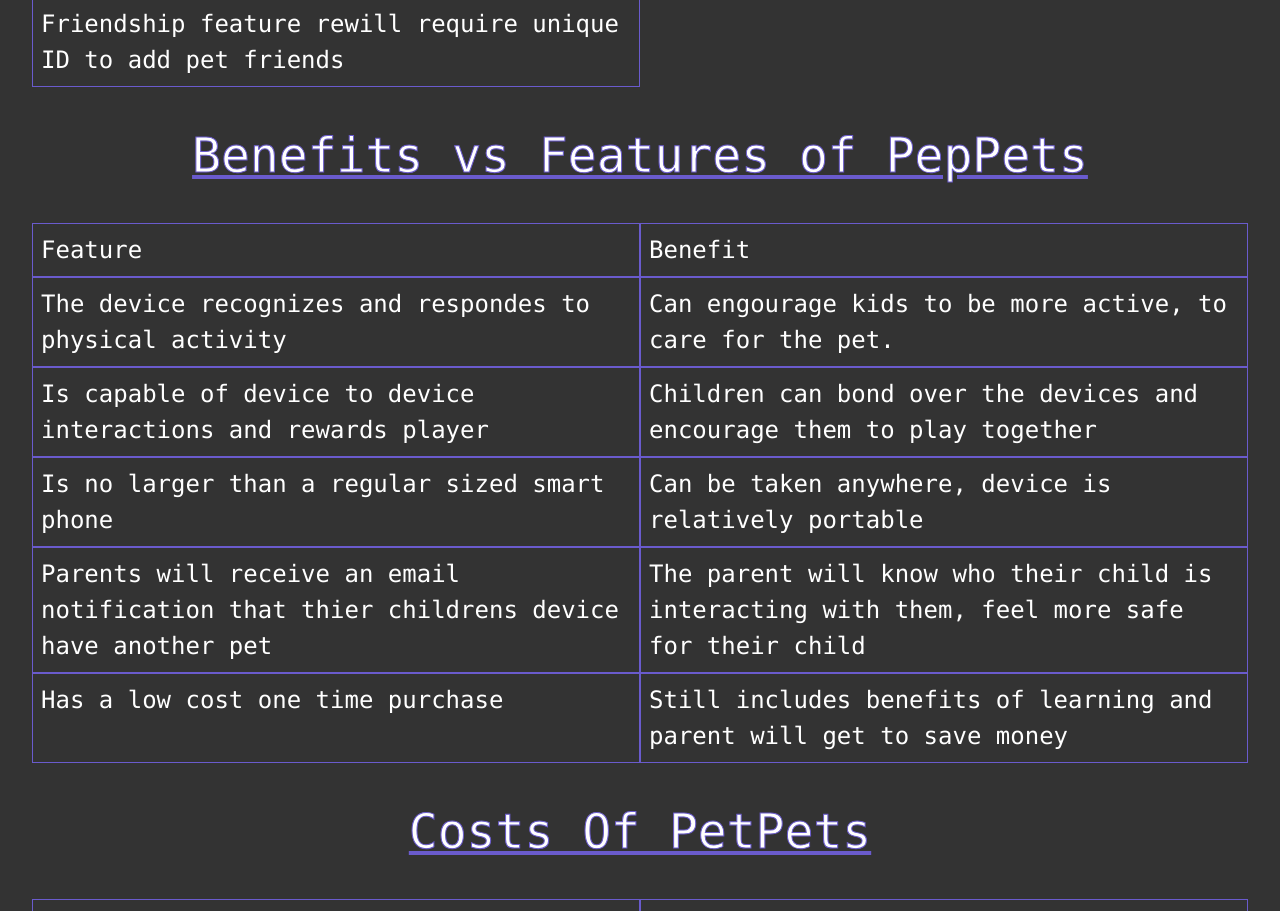
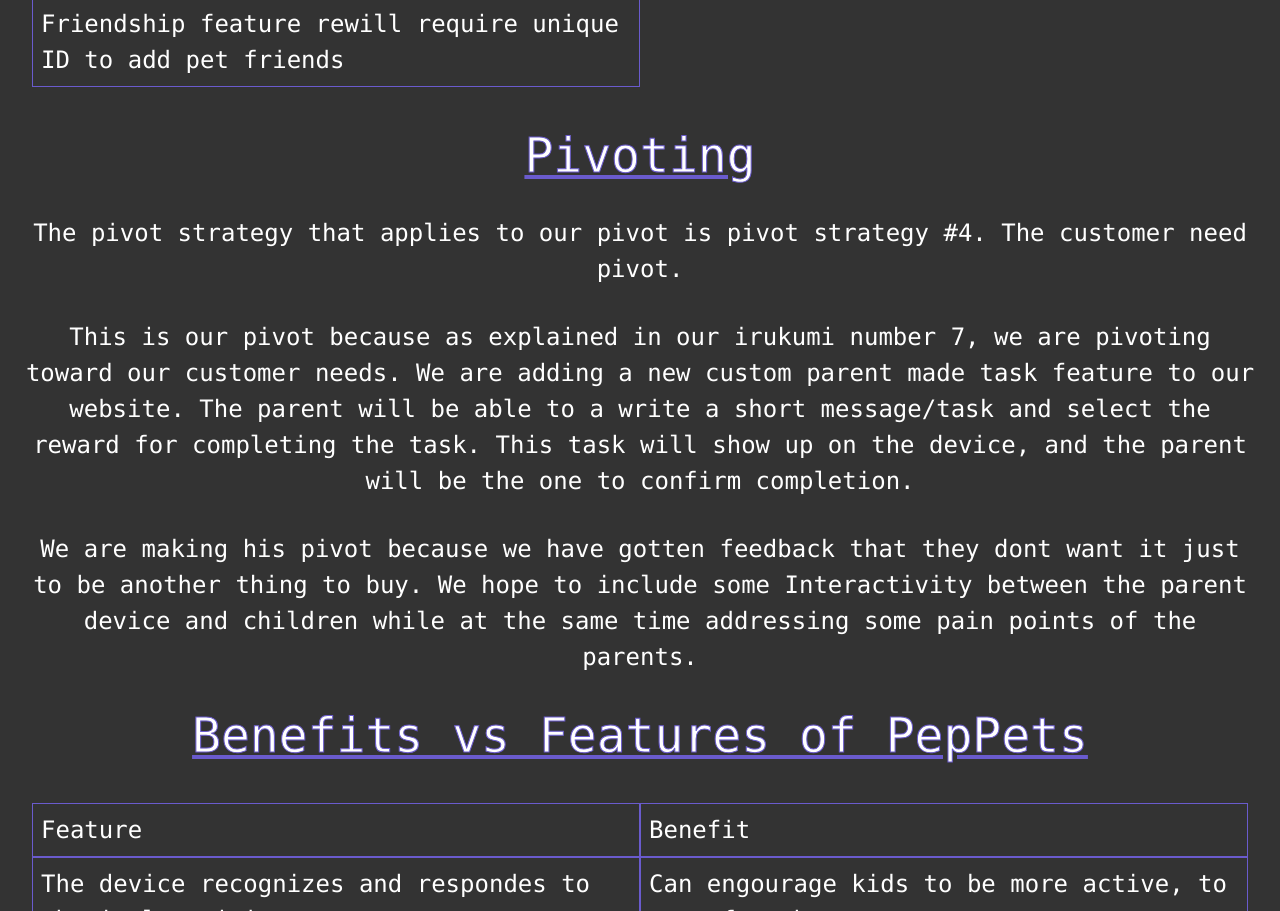
Before and after one commit to anh010/ECE140bserver, a plain HTML site: page product_info.html in a window 1280 px wide. Shown: the part 1188-2099 px from the top of the page. Drawn offline with Linux system fonts and the light colour scheme.

Commit message:
pivoting

```diff
--- a/product_info.html
+++ b/product_info.html
@@ -44,6 +44,24 @@
               <aside> Friendship feature rewill require unique ID to add pet friends</aside>
             </section>
           </div>
+          <div class=' title q'> Pivoting</div>
+          <div>
+            <div class="paragraph">
+              The pivot strategy that applies to our pivot is pivot strategy #4. The customer need pivot.
+            </div>
+            <div class="paragraph">
+              This is our pivot because as explained in our irukumi number 7, we are pivoting toward our customer needs.
+              We are adding a new custom parent made task feature to our website. The parent will be able to a write a short
+              message/task and select the reward for completing the task. This task will show up on the device, and the parent
+              will be the one to confirm completion.
+            </div>
+            <div class="paragraph">
+              We are making his pivot because we have gotten feedback that they dont want it just to be another thing to buy.
+              We hope to include some Interactivity between the parent device and children while at the same time addressing some
+              pain points of the parents.
+            </div>
+          </div>
+
           <div class=' title q'> Benefits vs Features of PepPets </div>
           <div class="paragraph">
             <section class = 'list'>
```
